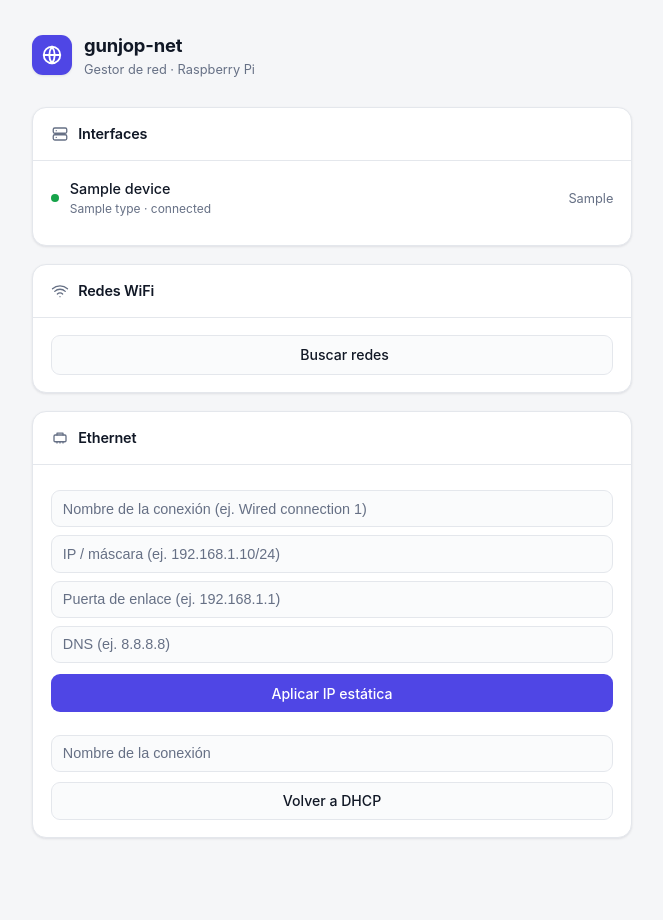
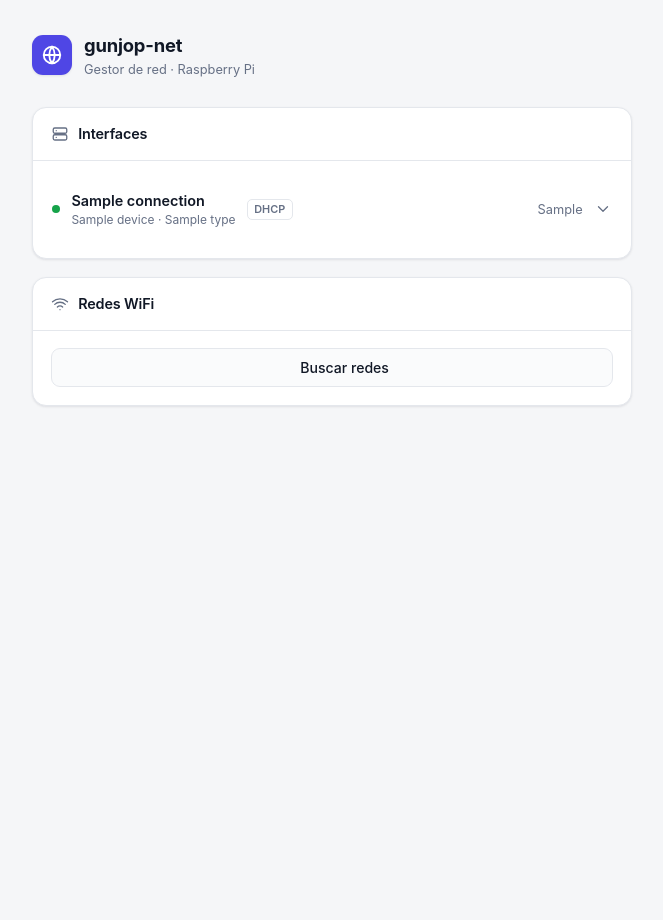
Before and after one commit to osmar-pj/rb-network, a FastAPI app: template app/templates/index.html in a window 1280 px wide. Shown: the whole page, without its empty margins (308-971 px from the left). After the commit the page ends 407 px from the top, so only its background shows below. Run offline with FastAPI, Linux system fonts and the light colour scheme; the template is opened without the code that fills it: most values are stand-ins (such as "Sample title", 1, 10 or a date in 2020); some libraries are stand-ins or nearby versions.

Commit message:
Ver y editar la conexión activa desde Interfaces
- Cada interfaz muestra el nombre de la conexión activa (SSID/perfil) y si usa DHCP o IP estática
- Editar IP inline: cambiar a estática (pre-rellenado con la IP actual) o volver a DHCP
- Rutas genéricas /connection/static y /connection/dhcp (sirven para WiFi y Ethernet)
- get_devices ahora incluye método ipv4, gateway y DNS del perfil activo

Co-Authored-By: Claude Opus 4.8 (1M context) <noreply@anthropic.com>

```diff
--- a/app/main.py
+++ b/app/main.py
@@ -47,8 +47,8 @@ def wifi_connect(
     return _result(request, ok, f"WiFi '{ssid}' ({modo}): {msg}")
 
 
-@app.post("/ethernet/static", response_class=HTMLResponse)
-def ethernet_static(
+@app.post("/connection/static", response_class=HTMLResponse)
+def connection_static(
     request: Request,
     con_name: str = Form(...),
     ip_cidr: str = Form(...),
@@ -56,13 +56,13 @@ def ethernet_static(
     dns: str = Form(...),
 ):
     ok, msg = network.set_ethernet_static(con_name, ip_cidr, gateway, dns)
-    return _result(request, ok, f"Ethernet estática: {msg}")
+    return _result(request, ok, f"'{con_name}' → IP estática: {msg}")
 
 
-@app.post("/ethernet/dhcp", response_class=HTMLResponse)
-def ethernet_dhcp(request: Request, con_name: str = Form(...)):
+@app.post("/connection/dhcp", response_class=HTMLResponse)
+def connection_dhcp(request: Request, con_name: str = Form(...)):
     ok, msg = network.set_ethernet_dhcp(con_name)
-    return _result(request, ok, f"Ethernet DHCP: {msg}")
+    return _result(request, ok, f"'{con_name}' → DHCP (automática): {msg}")
 
 
 def _result(request: Request, ok: bool, msg: str) -> HTMLResponse:
--- a/app/templates/index.html
+++ b/app/templates/index.html
@@ -50,16 +50,28 @@
     .empty{color:var(--muted); font-size:.85rem; text-align:center; padding:1.5rem 0}
 
     /* interfaces list */
-    .iface{display:flex; align-items:center; gap:.7rem; padding:.6rem 0;
-      border-bottom:1px solid var(--border)}
+    .iface{border-bottom:1px solid var(--border)}
     .iface:last-child{border-bottom:0}
-    .iface:first-child{padding-top:0}
+    .iface>summary,.iface.static-row{display:flex; align-items:center; gap:.7rem;
+      padding:.7rem .1rem; list-style:none; cursor:pointer}
+    .iface.static-row{cursor:default}
+    .iface>summary::-webkit-details-marker{display:none}
     .dot{width:8px; height:8px; border-radius:50%; background:var(--muted); flex:none}
     .dot.on{background:var(--ok); box-shadow:0 0 0 3px var(--ok)22}
-    .iface .name{font-weight:550; font-size:.9rem}
+    .iface-info{min-width:0}
+    .iface .name{font-weight:600; font-size:.9rem; white-space:nowrap;
+      overflow:hidden; text-overflow:ellipsis}
     .iface .sub{font-size:.75rem; color:var(--muted)}
     .iface .ip{margin-left:auto; font-size:.8rem; color:var(--muted);
-      font-variant-numeric:tabular-nums}
+      font-variant-numeric:tabular-nums; white-space:nowrap}
+    .iface .chev{color:var(--muted); transition:transform .2s; flex:none}
+    .iface[open] .chev{transform:rotate(180deg)}
+    .iface-edit{padding:.1rem .1rem 1rem}
+    .iface-edit .lbl{font-size:.75rem; font-weight:600; color:var(--muted);
+      text-transform:uppercase; letter-spacing:.03em; margin:.3rem 0 .1rem}
+    .tag{font-size:.68rem; font-weight:600; padding:.1rem .4rem; border-radius:5px;
+      border:1px solid var(--border); color:var(--muted); flex:none}
+    .tag.manual{color:var(--accent); border-color:var(--accent)}
 
     /* inputs & buttons */
     input{width:100%; font-size:.9rem; padding:.6rem .7rem; color:var(--text);
@@ -149,14 +161,44 @@
       </div>
       <div class="card-body">
         {% for d in devices %}
-        <div class="iface">
-          <span class="dot {{ 'on' if d.state == 'connected' }}"></span>
-          <div>
+        {% if d.connection %}
+        <details class="iface">
+          <summary>
+            <span class="dot on"></span>
+            <div class="iface-info">
+              <div class="name">{{ d.connection }}</div>
+              <div class="sub">{{ d.device }} · {{ d.type }}</div>
+            </div>
+            <span class="tag {{ 'manual' if d.method == 'manual' }}">{{ "Estática" if d.method == "manual" else "DHCP" }}</span>
+            <span class="ip">{{ d.ip or "—" }}</span>
+            <svg class="icon chev"><use href="#i-chevron"/></svg>
+          </summary>
+          <div class="iface-edit">
+            <div class="lbl">IP fija (estática)</div>
+            <form hx-post="/connection/static" hx-target="#result">
+              <input type="hidden" name="con_name" value="{{ d.connection }}">
+              <input name="ip_cidr" value="{{ d.ip or '' }}" placeholder="IP / máscara (ej. 192.168.1.10/24)" required>
+              <input name="gateway" value="{{ d.gateway }}" placeholder="Puerta de enlace (ej. 192.168.1.1)" required>
+              <input name="dns" value="{{ d.dns }}" placeholder="DNS (ej. 8.8.8.8)" required>
+              <button type="submit" class="btn-primary">Guardar IP estática</button>
+            </form>
+            <div class="lbl" style="margin-top:1rem">Automática</div>
+            <form hx-post="/connection/dhcp" hx-target="#result">
+              <input type="hidden" name="con_name" value="{{ d.connection }}">
+              <button type="submit" class="btn-ghost">Cambiar a DHCP</button>
+            </form>
+          </div>
+        </details>
+        {% else %}
+        <div class="iface static-row">
+          <span class="dot"></span>
+          <div class="iface-info">
             <div class="name">{{ d.device }}</div>
             <div class="sub">{{ d.type }} · {{ d.state }}</div>
           </div>
-          <span class="ip">{{ d.ip or "—" }}</span>
+          <span class="ip">—</span>
         </div>
+        {% endif %}
         {% else %}
         <p class="empty">Sin interfaces detectadas.</p>
         {% endfor %}
@@ -180,26 +222,6 @@
       </div>
     </section>
 
-    <!-- Ethernet -->
-    <section class="card">
-      <div class="card-head">
-        <svg class="icon"><use href="#i-port"/></svg>
-        <h2>Ethernet</h2>
-      </div>
-      <div class="card-body">
-        <form hx-post="/ethernet/static" hx-target="#result">
-          <input name="con_name" placeholder="Nombre de la conexión (ej. Wired connection 1)" required>
-          <input name="ip_cidr" placeholder="IP / máscara (ej. 192.168.1.10/24)" required>
-          <input name="gateway" placeholder="Puerta de enlace (ej. 192.168.1.1)" required>
-          <input name="dns" placeholder="DNS (ej. 8.8.8.8)" required>
-          <button type="submit" class="btn-primary">Aplicar IP estática</button>
-        </form>
-        <form hx-post="/ethernet/dhcp" hx-target="#result" style="margin-top:.9rem">
-          <input name="con_name" placeholder="Nombre de la conexión" required>
-          <button type="submit" class="btn-ghost" style="margin-top:.6rem">Volver a DHCP</button>
-        </form>
-      </div>
-    </section>
   </div>
 </body>
 </html>
```
Also changed, not shown: app/network.py (+18 -1 lines).
